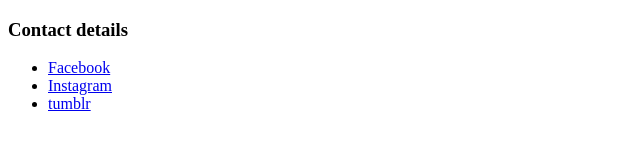
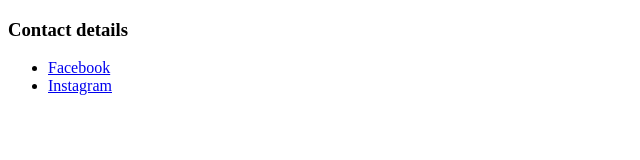
Before and after one commit to cmonjvn/CV, a plain HTML site: page contact.html in a window 1280 px wide. Shown: the full height of the page, 0-640 px from the left. Drawn offline with Linux system fonts and the light colour scheme.

Commit message:
Removed tumblr

```diff
--- a/contact.html
+++ b/contact.html
@@ -9,7 +9,6 @@
     <ul>
       <li><a href="http://fb.com/cmonjvn/">Facebook</a></li>
       <li><a href="http://instagram.com/cmonjvn/">Instagram</a></li>
-      <li><a href="http://cmonjvn.tumblr.com/">tumblr</a></li>
     </ul>
   </body>
 </html>
```
